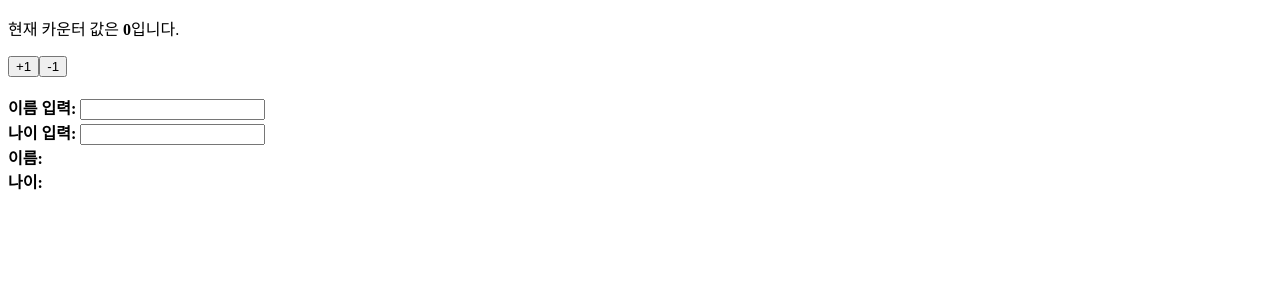
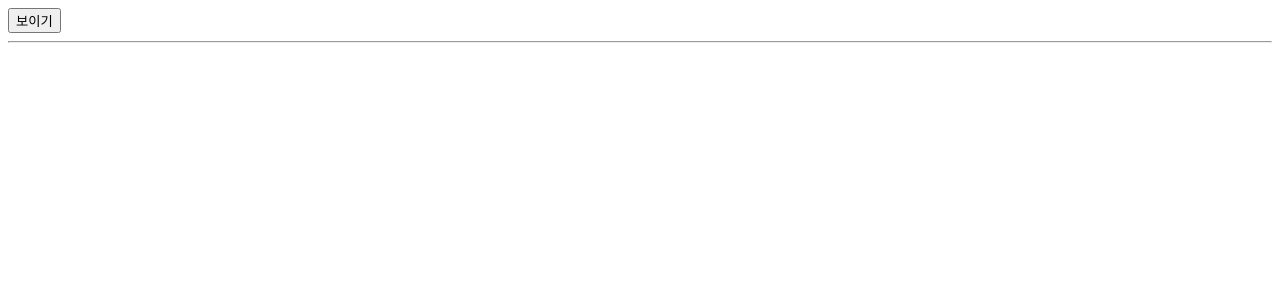
Before and after one commit to yunyun3599/ReactStudy2, a React (Create React App) app: page / in a window 1280 px wide. Shown: the top 300 px of the page. Built offline with nearby package versions, Linux system fonts and the light colour scheme.

Commit message:
studying Hooks - useEffect

```diff
--- a/src/App.js
+++ b/src/App.js
@@ -1,13 +1,17 @@
-import React from "react";
-import Counter from './StudyingHooks/Counter';
+import React, {useState} from "react";
 import Profile from './StudyingHooks/Profile';
 
 const App = () => {
+  const [visible, setVisible] = useState(false);
   return(
     <div>
-    <Counter/>
-    <br/>
-    <Profile/>
+      <button onClick = {() => {
+        setVisible(!visible);
+      }}>
+        {visible ? '숨기기' : '보이기'}
+      </button>
+      <hr/>
+    {visible && <Profile/>}
     </div>
   );
 };
--- a/src/StudyingHooks/Profile.js
+++ b/src/StudyingHooks/Profile.js
@@ -1,8 +1,17 @@
-import React, { useState } from 'react';
+import React, { useEffect, useState } from 'react';
 
 const Profile = () => {
     const [name, setName] = useState('');
     const [age, setAge] = useState('');
+
+    useEffect(() => {
+        console.log('useEffect');
+        console.log(name);
+        return() => {
+            console.log('cleanup')
+            console.log(name)
+        }
+    }, [name]);
 
     const onChangeName = (e) => {
         setName(e.target.value);
```
